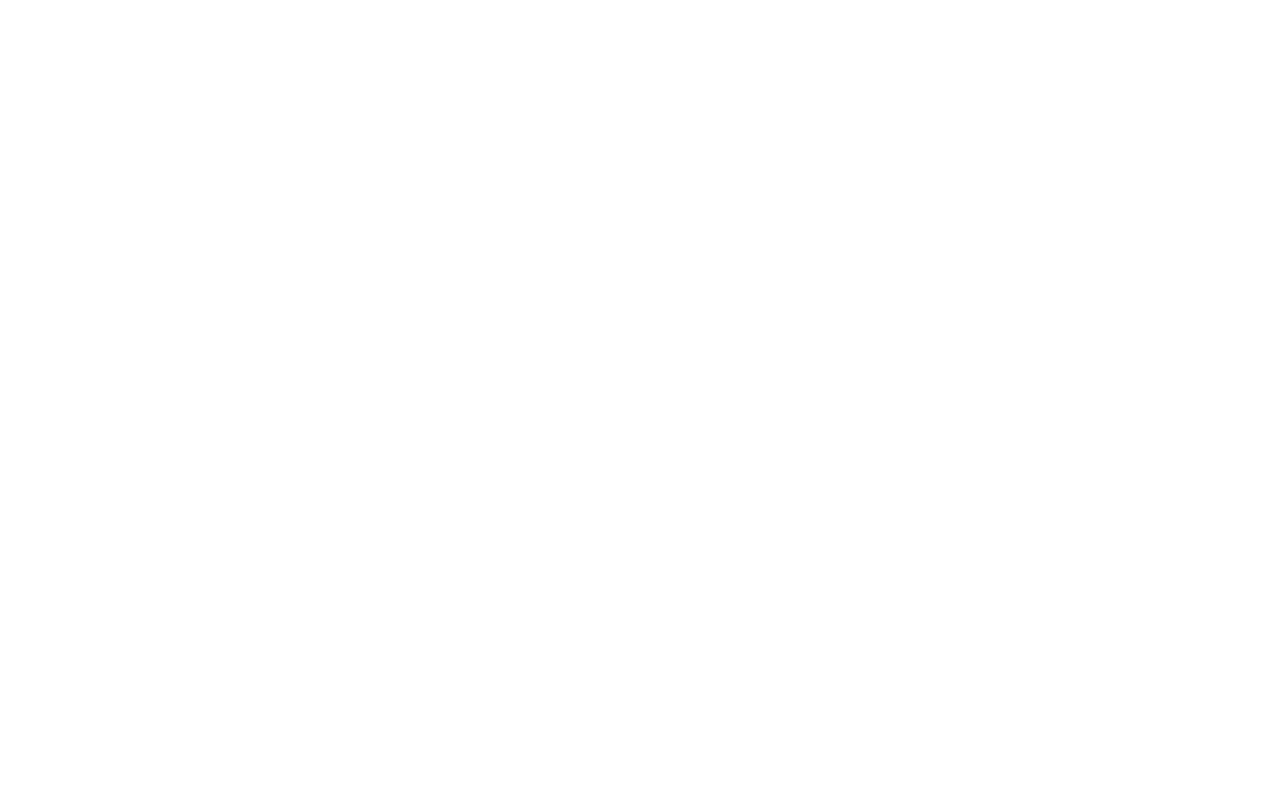
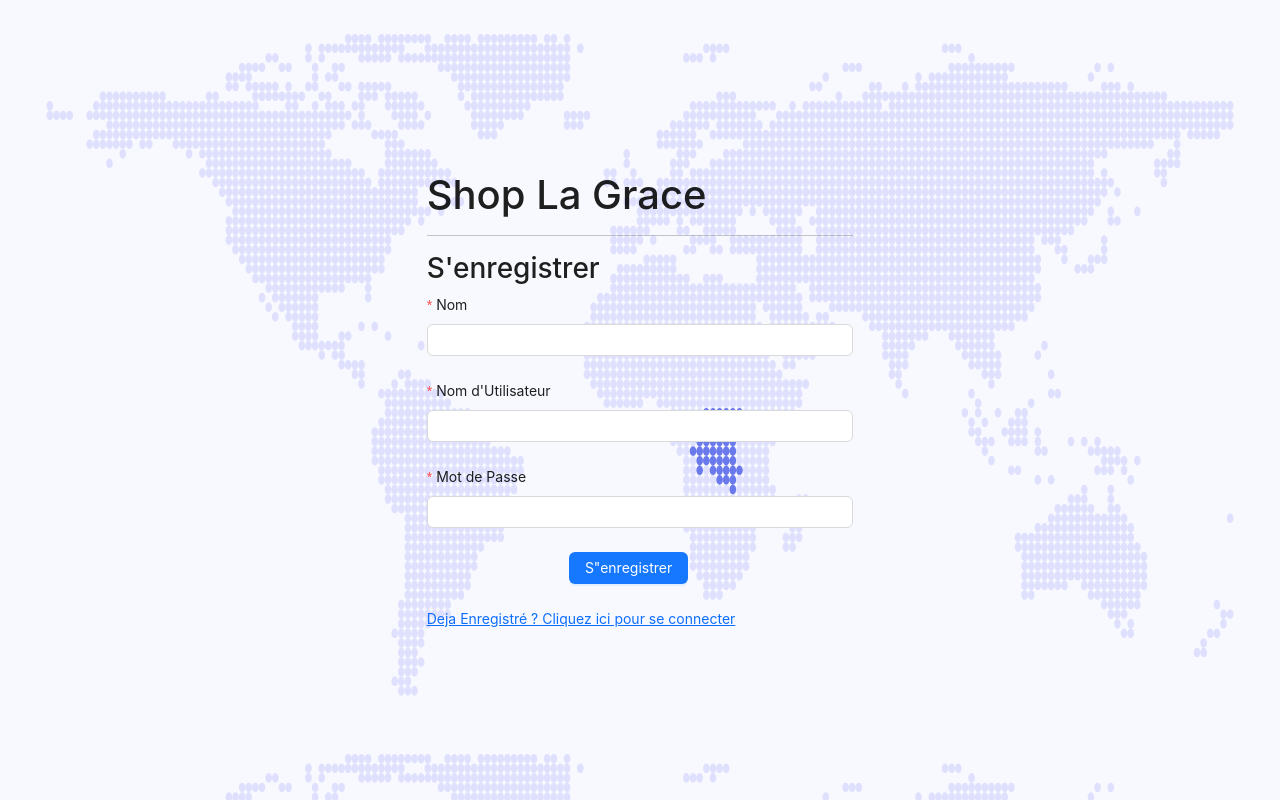
Before and after one commit to Benk513/Pos-La-Grace, a React (Create React App) app: page /register in a window 1280 px wide. Before the commit this address had no page. Built offline with nearby package versions, Linux system fonts and the light colour scheme.

Commit message:
created the signup form

```diff
--- a/src/App.js
+++ b/src/App.js
@@ -3,6 +3,7 @@
 import HomePage from './pages/HomePage';
 import Items from './pages/Items';
 import CartPage from './pages/CartPage';
+import Register from './pages/Register';
 
 
 
@@ -16,6 +17,8 @@
           <Route path='/' element={<HomePage/> } />
           <Route path='/items' element={<Items/> } />
           <Route path='/cart' element={<CartPage/> } />
+          <Route path='/register' element={<Register/> } />
+
         </Routes>
       </BrowserRouter>
 
--- a/src/pages/HomePage.jsx
+++ b/src/pages/HomePage.jsx
@@ -9,6 +9,26 @@
 const HomePage = () => {
 
   const [itemsData, setItemsData] = useState([])
+
+  const [selectedCategory , setSelectedCategory] = useState('fruits')
+  const categories = [
+    {
+      name: "fruits",
+      image: "https://th.bing.com/th/id/OIP.deix5a89eBlJW7ZtfwfovAHaFb?w=249&h=183&c=7&r=0&o=5&dpr=1.3&pid=1.7"
+    },
+    {
+      name: "legumes",
+      image: "https://th.bing.com/th/id/OIP.deix5a89eBlJW7ZtfwfovAHaFb?w=249&h=183&c=7&r=0&o=5&dpr=1.3&pid=1.7"
+    },
+    {
+      name: "viandes",
+      image: "https://th.bing.com/th/id/OIP.deix5a89eBlJW7ZtfwfovAHaFb?w=249&h=183&c=7&r=0&o=5&dpr=1.3&pid=1.7"
+    }
+  ]
+
+
+
+
   const dispatch = useDispatch()
 
   const getAllItems = () => {
@@ -36,8 +56,21 @@
   return (
     <DefaultLayout>
 
+      <div className='d-flex flex-row mb-3 gap-5'>
+        {categories.map((category) => {
+          return <div
+            onClick={() => {setSelectedCategory(category.name)}}
+            className={`d-flex mx-10 text-info ${selectedCategory === category.name && 'success'}`}>
+            <h5 className={`d-flex mx-10  ${selectedCategory === category.name ? 'text-success' :'text-dark'} `}> {category.name }</h5>
+
+        </div>
+        })}
+
+
+      </div>
+
       <Row>
-        {itemsData.map((item) => {
+        {itemsData.filter((i) => i.category === selectedCategory).map((item) => {
 
           return <Col span={6}> <Item item={item} /></Col>
 
--- /dev/null
+++ b/src/pages/Register.jsx
@@ -0,0 +1,91 @@
+import React from 'react'
+import { Button, Col, Form, Input, message, Row } from 'antd'
+import './../resources/authentication.css'
+import { Link } from 'react-router-dom'
+const Register = () => {
+
+
+    const onFinishFailed = () => {
+        console.log('display message !!')
+    }
+    const onFinish = () => {
+        console.log('display message !!')
+    }
+
+  return (
+      <div className='authentication'>
+          <Row>
+              <Col lg={8} xs={22}>
+                  <Form
+
+           layout='vertical'
+           name="basic"
+      initialValues={ null}
+     onFinish={onFinish}
+     onFinishFailed={onFinishFailed}
+     autoComplete="off"
+                  >
+                      <h1>Shop La Grace</h1>
+                      <hr />
+                      <h3>S'enregistrer</h3>
+     <Form.Item
+       label="Nom  "
+       name="name"
+       rules={[
+         {
+           required: true,
+           message: 'Inserez le nom!',
+         },
+       ]}
+     >
+       <Input />
+                      </Form.Item>
+
+
+     <Form.Item
+       label="Nom d'Utilisateur"
+       name="userId"
+       rules={[
+         {
+           required: true,
+           message: 'Inserez le nom d\'utlisateur !',
+         },
+       ]}
+     >
+       <Input />
+     </Form.Item>
+
+     <Form.Item
+       label="Mot de Passe"
+       name="password"
+       rules={[
+         {
+           required: true,
+           message: 'Inserez le mot de passe !',
+         },
+       ]}
+     >
+       <Input type='password'/>
+           </Form.Item>
+
+     <Form.Item
+       wrapperCol={{
+         offset: 8,
+         span: 16,
+       }}
+     >
+       <Button type="primary" htmlType="submit">
+         S"enregistrer
+       </Button>
+     </Form.Item>
+                  </Form>
+                  <Link>Deja Enregistré ? Cliquez ici pour se connecter</Link>
+              </Col>
+          </Row>
+
+
+    </div>
+  )
+}
+
+export default Register
--- /dev/null
+++ b/src/resources/authentication.css
@@ -0,0 +1,17 @@
+.authentication {
+    display: flex;
+    align-items: center;
+    justify-content: center;
+    height:100vh;
+    width: 50wh ;
+    background-image:url('./rdc.svg');
+    background-size:100% 90%;
+
+
+}
+
+
+.authentication .ant-row{
+    width: 100%;
+    justify-content: center !important;
+}
```
Also changed, not shown: src/resources/rdc.svg (added).
